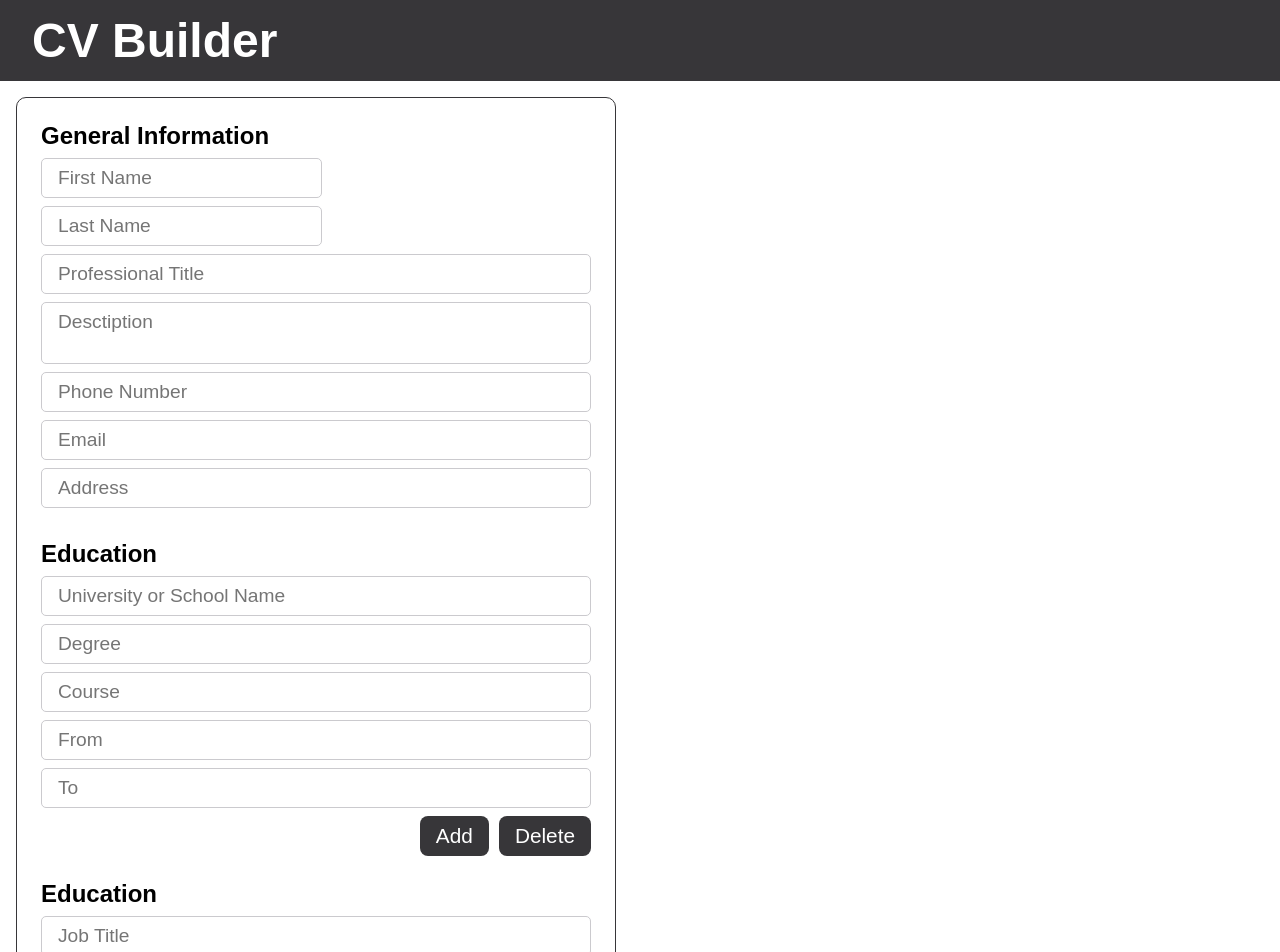
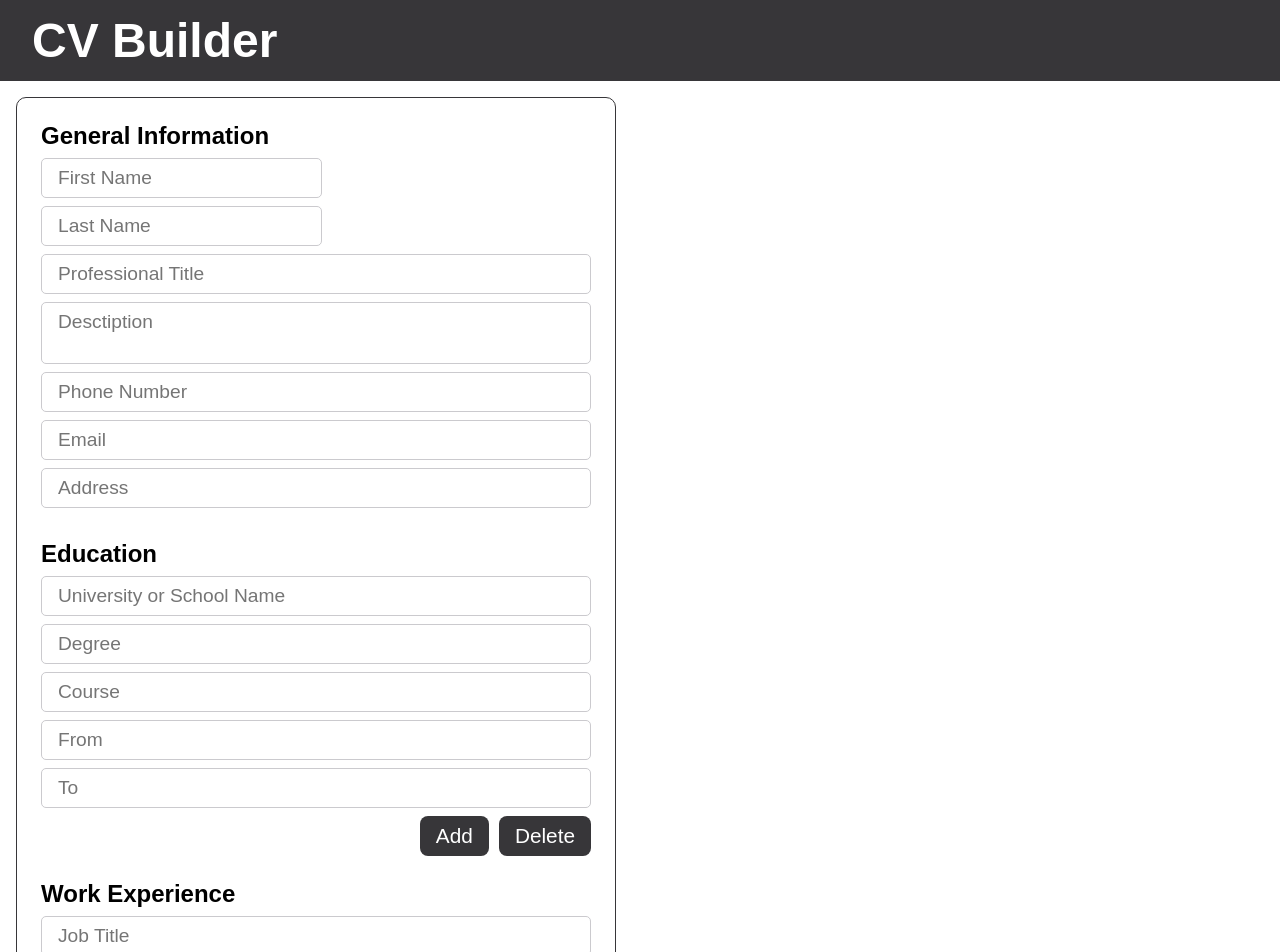
Before and after one commit to romaleks/CV-Application, a React (Create React App) app: page / in a window 1280 px wide. Shown: the top 952 px of the page. Built offline with nearby package versions, Linux system fonts and the light colour scheme.

Commit message:
Implement adding and deleting sections

```diff
--- a/src/components/CvBuilder/CvBuilder.js
+++ b/src/components/CvBuilder/CvBuilder.js
@@ -4,12 +4,45 @@ import Education from './Education'
 import Practice from './Practice'
 
 export class CvBuilder extends Component {
+  constructor() {
+    super()
+
+    this.state = {
+      educationAmount: 1,
+      practiceAmount: 1,
+    }
+
+    this.addItem = this.addItem.bind(this)
+    this.deleteItem = this.deleteItem.bind(this)
+  }
+
+  addItem(section) {
+    this.setState({
+      [section]: this.state[section] + 1,
+    })
+  }
+
+  deleteItem(section) {
+    this.setState({
+      [section]: this.state[section] - 1,
+    })
+  }
+
   render() {
     return (
       <div className='cv-builder'>
         <GeneralInfo />
-        <Education />
-        <Practice />
+        <Education
+          amount={this.state.educationAmount}
+          addItem={this.addItem}
+          deleteItem={this.deleteItem}
+          section='educationAmount'
+        />
+        <Practice
+          amount={this.state.practiceAmount}
+          addItem={this.addItem}
+          section='practiceAmount'
+        />
       </div>
     )
   }
--- a/src/components/CvBuilder/Education.js
+++ b/src/components/CvBuilder/Education.js
@@ -4,8 +4,12 @@ import Button from '../Utils/Button'
 
 export class Education extends Component {
   render() {
-    return (
-      <div className='section'>
+    const { addItem, deleteItem, section } = this.props
+    const educationAmount = []
+
+    for (let i = 0; i < this.props.amount; i++) {
+      educationAmount.push(
+        <div className='item' key={i}>
           <h2 className='title'>Education</h2>
           <Input title='University or School Name' />
           <Input title='Degree' />
@@ -13,12 +17,15 @@ export class Education extends Component {
           <Input title='From' />
           <Input title='To' />
           <div className='buttons'>
-          <Button title='Add' />
-          <Button title='Delete' />
+            <Button title='Add' onClick={addItem} section={section} />
+            <Button title='Delete' onClick={deleteItem} section={section} />
           </div>
         </div>
       )
     }
+
+    return <div className='section'>{educationAmount}</div>
+  }
 }
 
 export default Education
--- a/src/components/CvBuilder/Practice.js
+++ b/src/components/CvBuilder/Practice.js
@@ -7,7 +7,7 @@ export class Practice extends Component {
   render() {
     return (
       <div className='section'>
-        <h2 className='title'>Education</h2>
+        <h2 className='title'>Work Experience</h2>
         <Input title='Job Title' />
         <Input title='Company Name' />
         <Input title='City' />
--- a/src/components/Utils/Button.js
+++ b/src/components/Utils/Button.js
@@ -2,7 +2,11 @@ import React, { Component } from 'react'
 
 export class Button extends Component {
   render() {
-    return <div className='button'>{this.props.title}</div>
+    return (
+      <div className='button' onClick={() => this.props.onClick(this.props.section)}>
+        {this.props.title}
+      </div>
+    )
   }
 }
 
```
Lines whose indentation alone changed are shown as unchanged.
